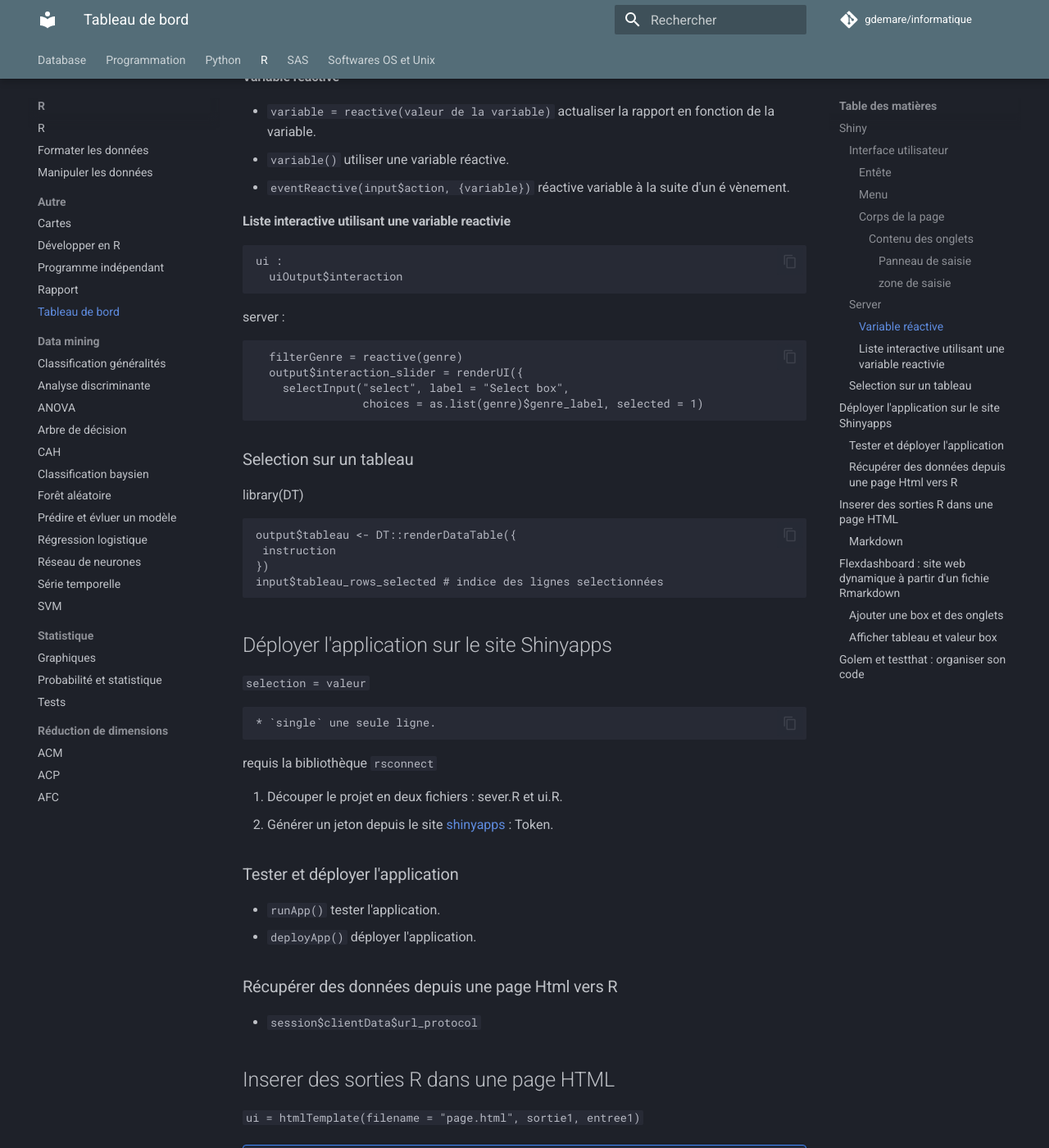
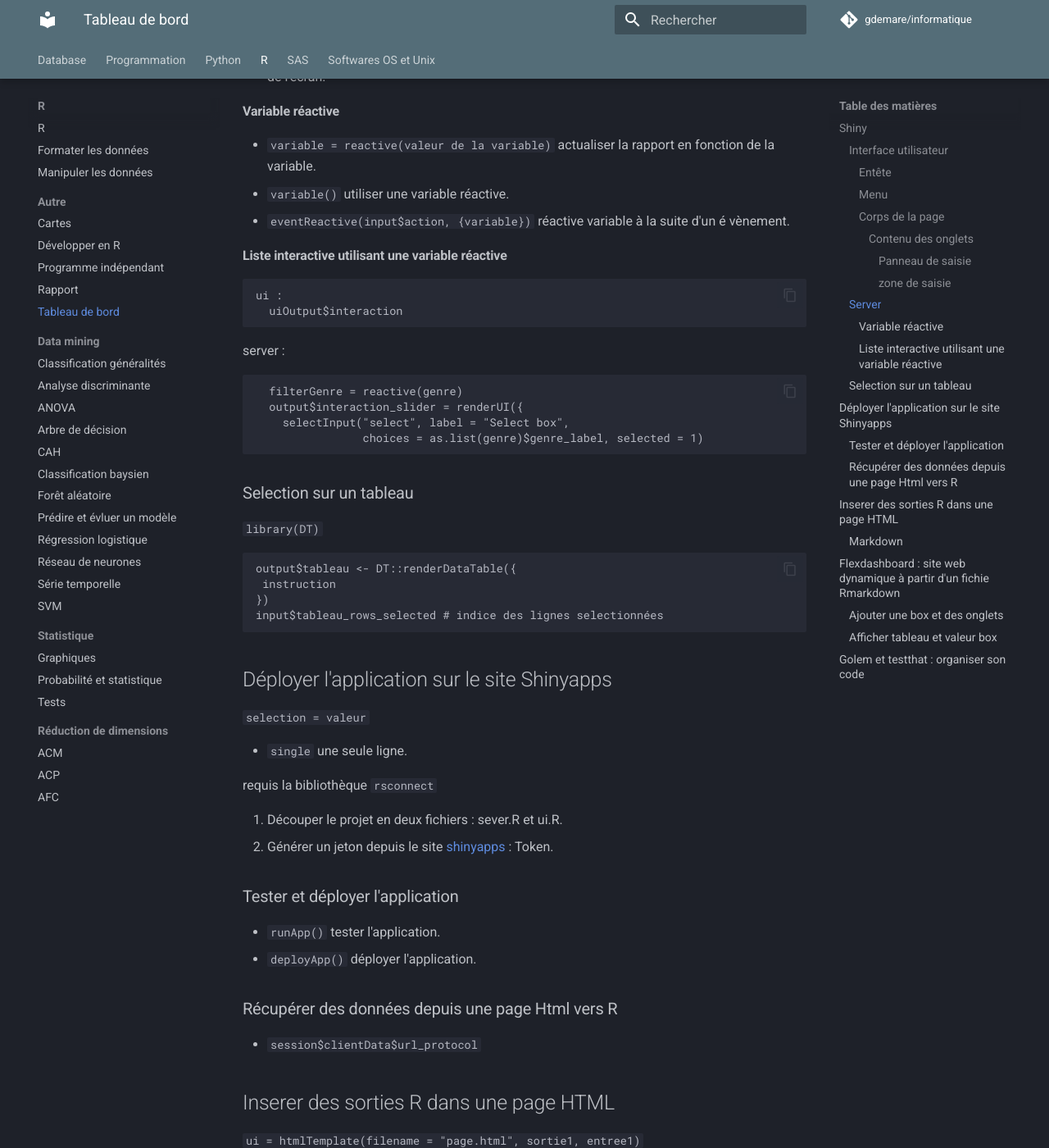
Before and after one commit to gdemare/Informatique, an MkDocs documentation site: the page built from docs/r/tableau-de-bord_r.md, in a window 1280 px wide and 1400 px high, scrolled down 3749 px. Shown: the whole window at 82% size. Built offline with MkDocs 1.6.1 and Material for MkDocs 9.7.7, drawn with Linux system fonts in a browser that asks for light colours; comment, search, counter and statistics services are not loaded; some of the changed text lies outside the part shown.

Commit message:
Update tableau-de-bord_r.md

````diff
--- a/docs/r/tableau-de-bord_r.md
+++ b/docs/r/tableau-de-bord_r.md
@@ -29,6 +29,7 @@
 #### Menu
 
 `dashboardSidebar(width = largeur, title = titre)`
+
 Ajouter un onglet :
 
 ```
@@ -78,7 +79,7 @@
 )
 ```
 
-boîte avec un tableau. Arguments :
+Boîte avec un tableau. Arguments :
 
 * `title = titre`
 * `footer = pied de la page`
@@ -148,7 +149,7 @@
 * `variable()` utiliser une variable réactive.
 * `eventReactive(input$action, {variable})` réactive variable à la suite d'un é	vènement.
 
-#### Liste interactive utilisant une variable reactivie
+#### Liste interactive utilisant une variable réactive
 
 ```
 ui :
@@ -166,7 +167,7 @@
 
 ### Selection sur un tableau
 
-library(DT)
+`library(DT)`
 
 ```
 output$tableau <- DT::renderDataTable({
@@ -179,7 +180,7 @@
 
 `selection = valeur`
 
-	* `single` une seule ligne.
+* `single` une seule ligne.
 
 requis la bibliothèque `rsconnect`
 
````
